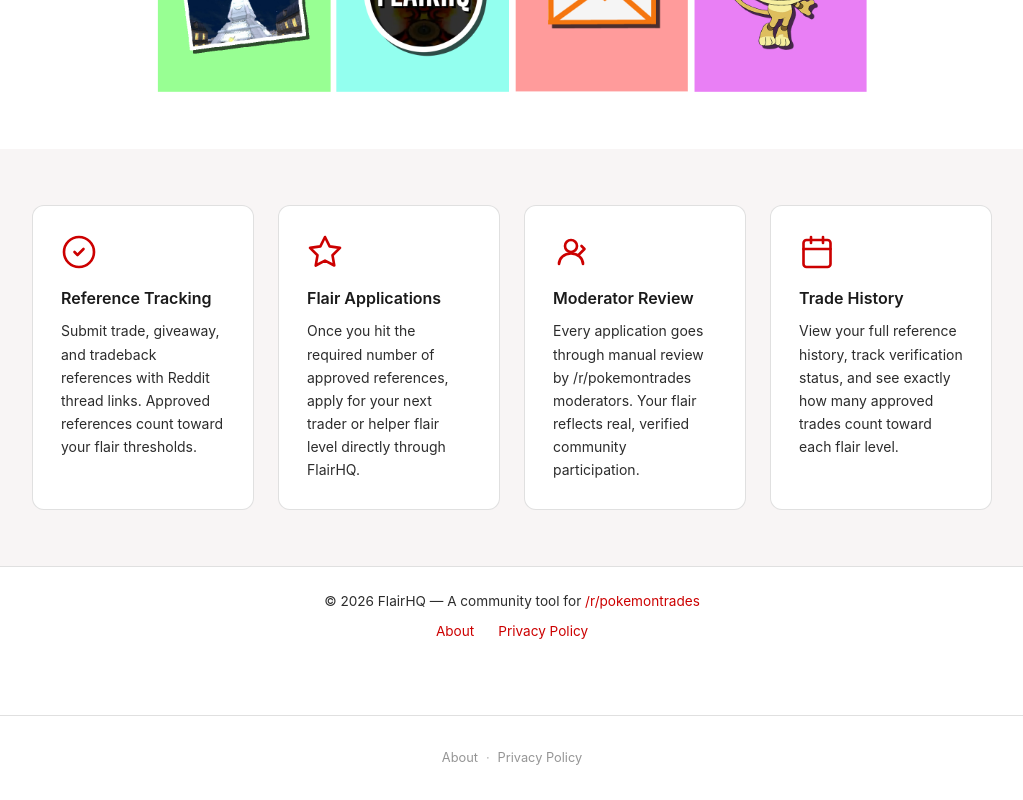
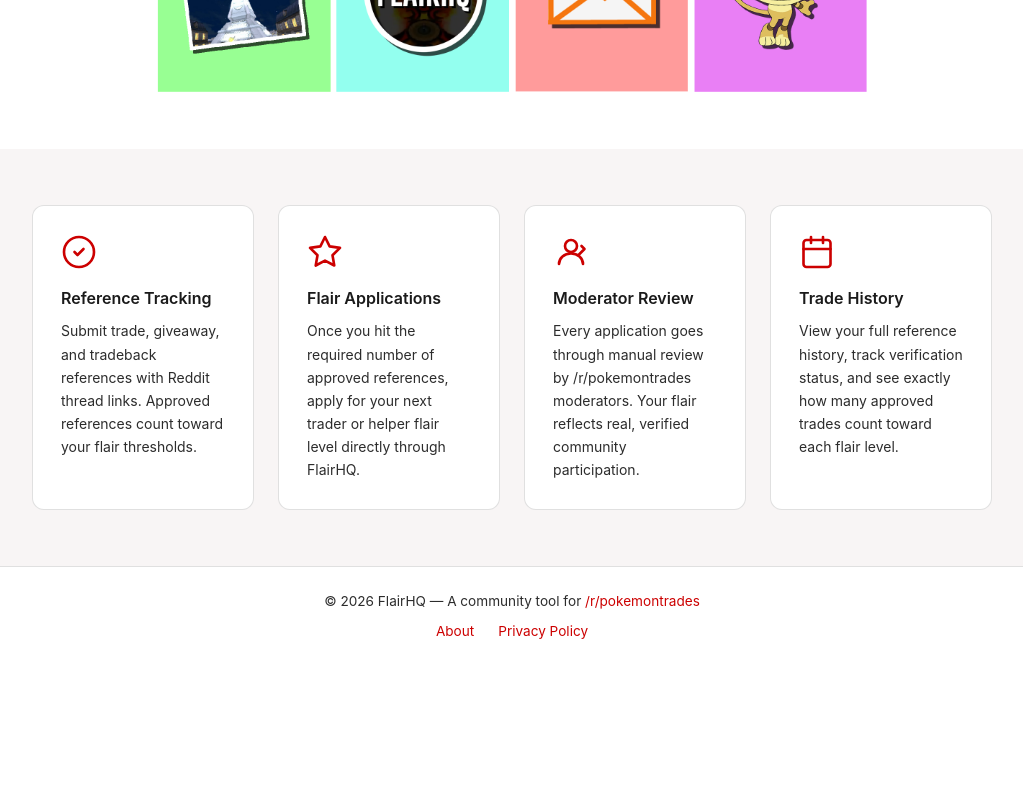
Before and after one commit to pokemontrades/flairhq-vue, a Vue app in the folder flairhq-vue/: page / in a window 1280 px wide. Shown: the part 792-1592 px from the top of the page, without its empty margins (128-1151 px from the left). After the commit the page ends 1459 px from the top, so only its background shows below. Built offline with nearby package versions, Linux system fonts and the light colour scheme; no server answers.

Commit message:
Remove footer duplication on login screen by matching header config

```diff
--- a/flairhq-vue/src/App.vue
+++ b/flairhq-vue/src/App.vue
@@ -12,7 +12,7 @@ auth.init()
   <AppHeader v-if="auth.isAuthenticated" />
   <RouterView />
   <ToastContainer />
-  <footer class="app-footer">
+  <footer v-if="auth.isAuthenticated" class="app-footer">
     <RouterLink :to="{ name: 'info' }" class="footer-link">About</RouterLink>
     <span class="footer-sep">·</span>
     <RouterLink :to="{ name: 'privacy' }" class="footer-link">Privacy Policy</RouterLink>
```
